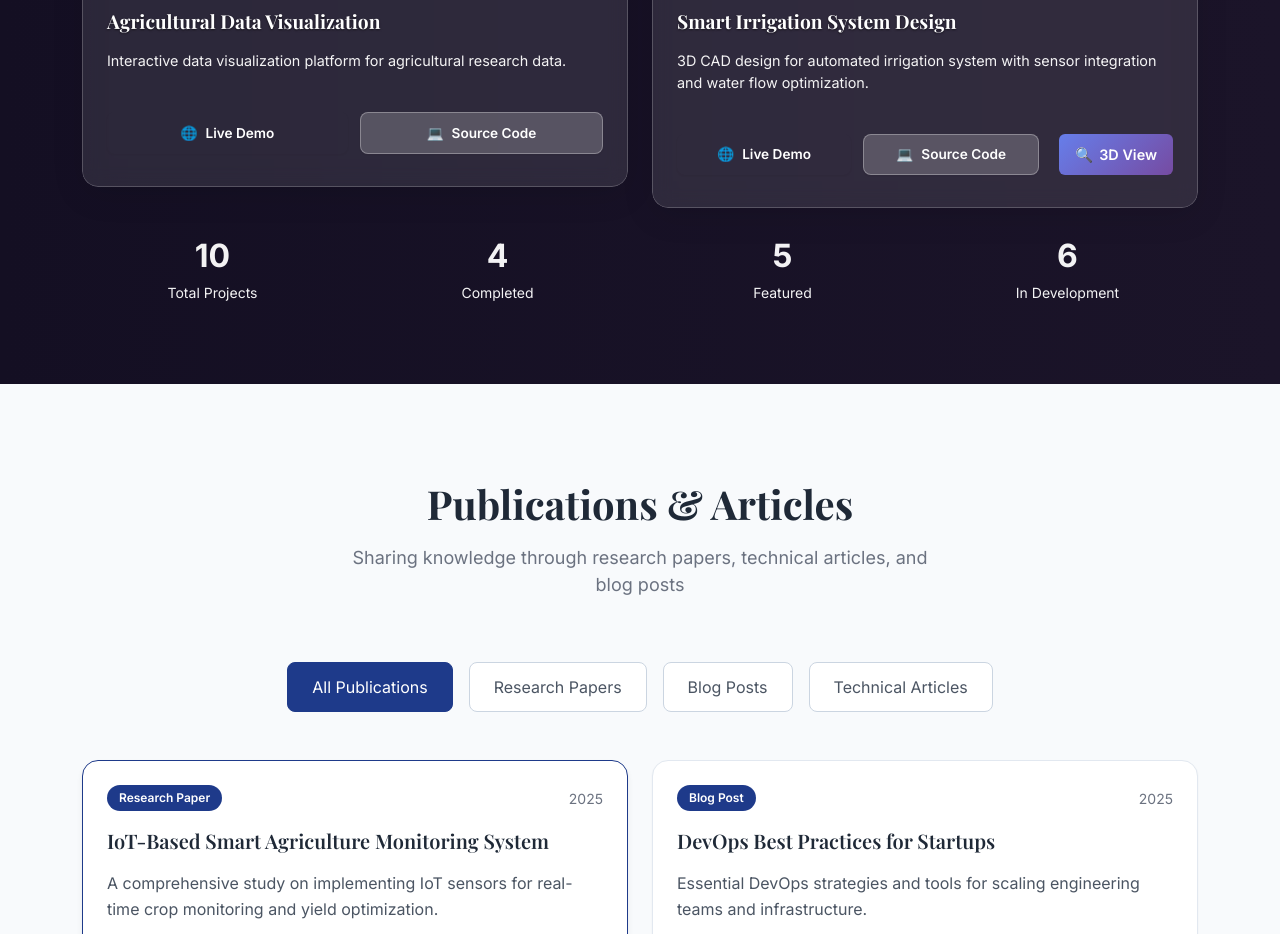
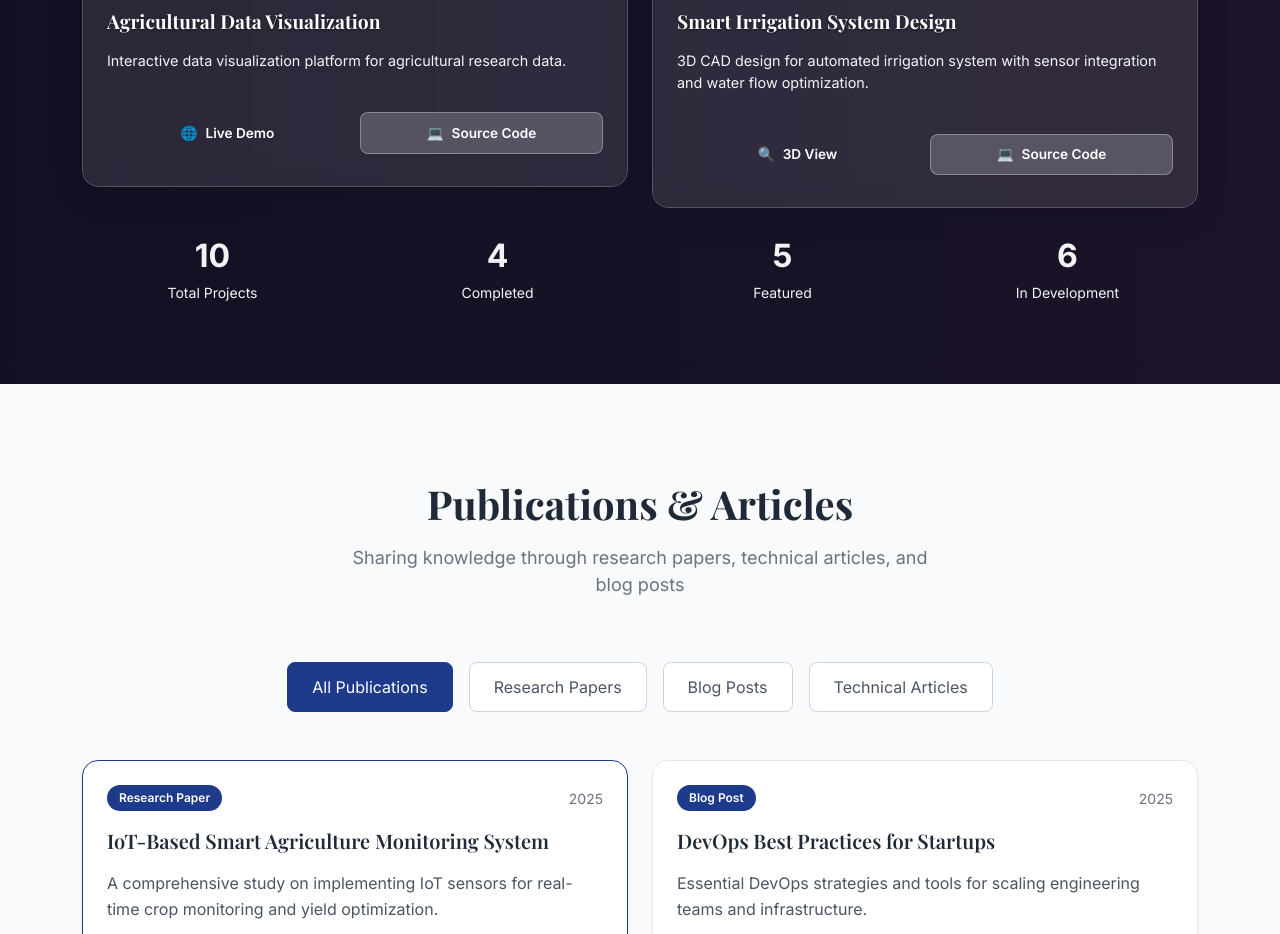
Before and after one commit to rufilboss/portfolio, a React (Create React App) app: page / in a window 1280 px wide. Shown: the part 10560-11494 px from the top of the page. Built offline with nearby package versions, Linux system fonts and the light colour scheme.

Commit message:
update: 3D project card

```diff
--- a/src/components/Projects/ProjectShowcase.js
+++ b/src/components/Projects/ProjectShowcase.js
@@ -234,6 +234,25 @@ const ProjectShowcase = () => {
 
 
                   <div className="project-actions">
+                    {project.cadFile ? (
+                      // For CAD projects: 3D View + Source Code
+                      <>
+                        <button
+                          className="btn-primary"
+                          onClick={() => handleCADView(project.cadFile, project.cadFileName)}
+                        >
+                          <span>🔍</span> 3D View
+                        </button>
+                        <button
+                          className="btn-secondary"
+                          onClick={() => handleGitHubClick(project.githubUrl)}
+                        >
+                          <span>💻</span> Source Code
+                        </button>
+                      </>
+                    ) : (
+                      // For regular projects: Live Demo + Source Code
+                      <>
                         <button
                           className="btn-primary"
                           onClick={() => handleLiveClick(project.liveUrl)}
@@ -246,13 +265,7 @@ const ProjectShowcase = () => {
                         >
                           <span>💻</span> Source Code
                         </button>
-                    {project.cadFile && (
-                      <button
-                        className="btn-cad"
-                        onClick={() => handleCADView(project.cadFile, project.cadFileName)}
-                      >
-                        <span>🔍</span> 3D View
-                      </button>
+                      </>
                     )}
                   </div>
                 </div>
```
Lines whose indentation alone changed are shown as unchanged.
